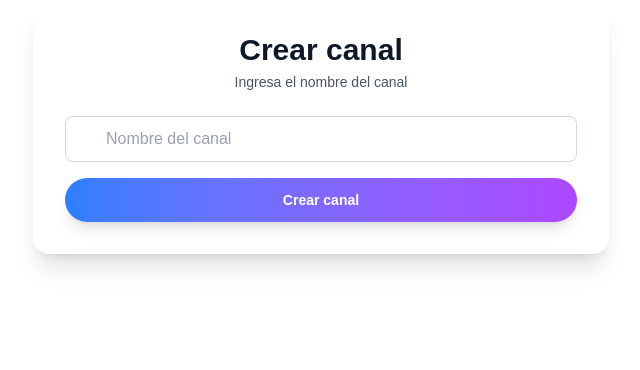
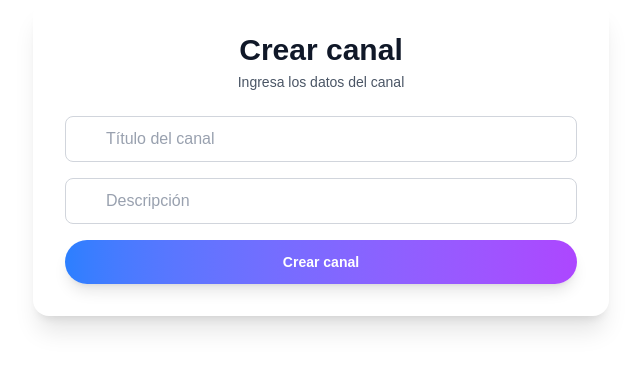
Before and after one commit to PabloToledoBarahona/frontend-app, a Next.js app: page /channels/create in a window 1280 px wide. Shown: the top 370 px of the page, without its empty margins (319-959 px from the left). Built offline with nearby package versions, Linux system fonts and the light colour scheme.

Commit message:
Campo de descripcion agregado

```diff
--- a/components/Channels/ChannelForm.tsx
+++ b/components/Channels/ChannelForm.tsx
@@ -12,7 +12,8 @@ interface Props {
 }
 
 export default function ChannelForm({ onSuccess }: Props) {
-  const [name, setName] = useState('');
+  const [title, setTitle] = useState('');
+  const [description, setDescription] = useState('');
   const [message, setMessage] = useState('');
   const [error, setError] = useState('');
 
@@ -21,18 +22,20 @@ export default function ChannelForm({ onSuccess }: Props) {
     setError('');
     setMessage('');
 
-    if (!name.trim()) {
-      setError('El nombre del canal es obligatorio');
+    if (!title.trim() || !description.trim()) {
+      setError('Completa todos los campos');
       return;
     }
 
     try {
       await apiClient.post('/channel/create', {
-        title: name,
-        description: 'Canal creado desde el frontend',
+        title,
+        description,
       });
+
       setMessage('Canal creado exitosamente');
-      setName('');
+      setTitle('');
+      setDescription('');
       onSuccess();
     } catch (err: any) {
       const msg =
@@ -44,13 +47,19 @@ export default function ChannelForm({ onSuccess }: Props) {
 
   return (
     <Card>
-      <Heading title="Crear canal" subtitle="Ingresa el nombre del canal" center />
+      <Heading title="Crear canal" subtitle="Ingresa los datos del canal" center />
       <form onSubmit={handleSubmit} className="space-y-4">
         <Input
-          name="name"
-          placeholder="Nombre del canal"
-          value={name}
-          onChange={(e) => setName(e.target.value)}
+          name="title"
+          placeholder="Título del canal"
+          value={title}
+          onChange={(e) => setTitle(e.target.value)}
+        />
+        <Input
+          name="description"
+          placeholder="Descripción"
+          value={description}
+          onChange={(e) => setDescription(e.target.value)}
         />
         <Button type="submit" label="Crear canal" />
       </form>
--- a/components/Channels/ChannelList.tsx
+++ b/components/Channels/ChannelList.tsx
@@ -12,6 +12,7 @@ import { FiHome } from 'react-icons/fi';
 interface Channel {
   _id: string;
   title: string;
+  description: string;
   createdAt: string;
 }
 
@@ -38,7 +39,6 @@ export default function ChannelList() {
   return (
     <>
       <Card>
-        {/* Ícono flotante de volver al home */}
         <button
           className="absolute top-4 left-4 text-gray-600 hover:text-black"
           onClick={() => router.push('/')}
@@ -61,6 +61,7 @@ export default function ChannelList() {
               className="border p-4 rounded-lg shadow-sm bg-gray-50 text-gray-900"
             >
               <strong>{ch.title}</strong>
+              <p className="text-sm text-gray-700">{ch.description}</p>
               <p className="text-xs text-gray-500">
                 Creado: {new Date(ch.createdAt).toLocaleDateString()}
               </p>
```
